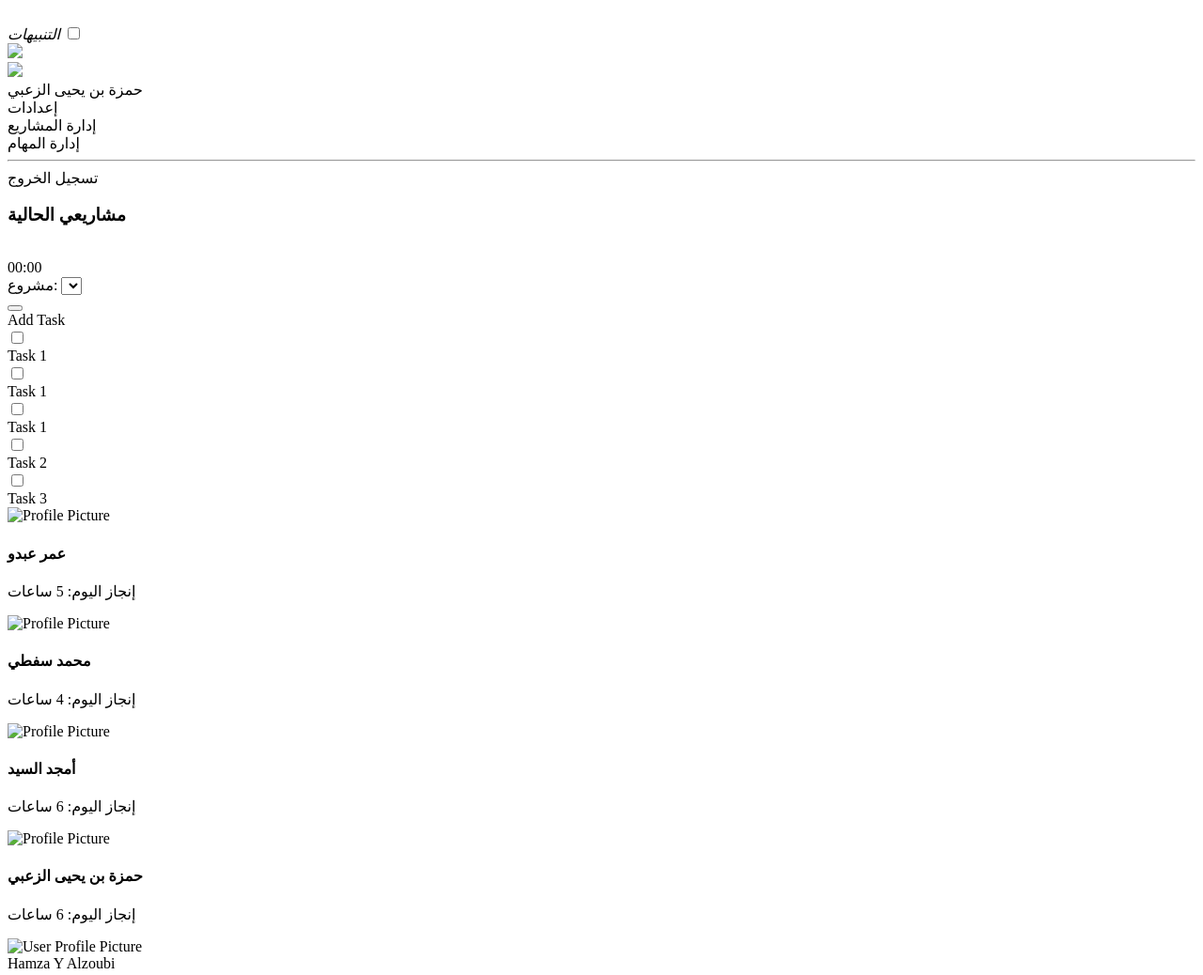
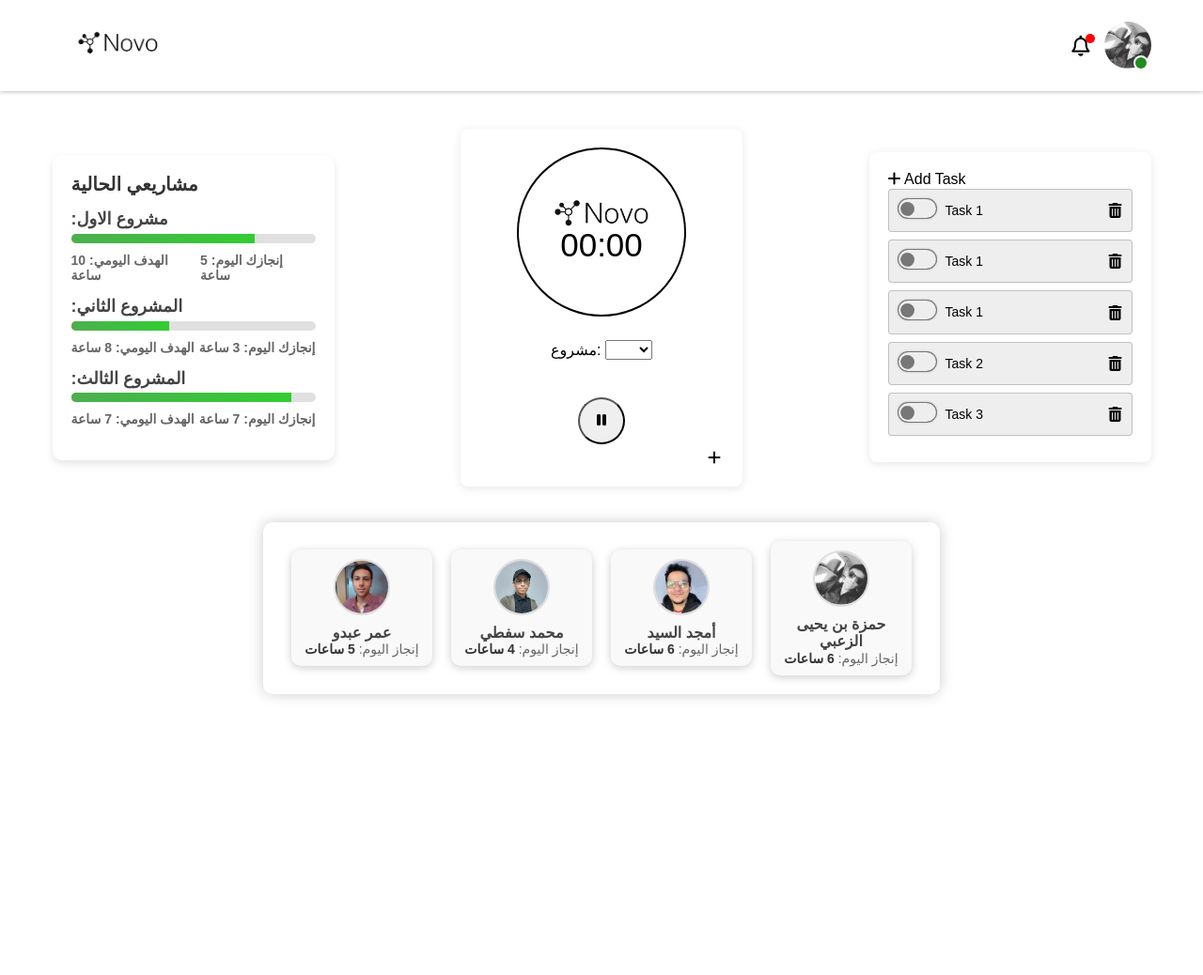
Before and after one commit to HamzaYAlzoubi/Novo-Team-Maneger, a plain HTML site: page Dashboard.html in a window 1280 px wide. Shown: the top 1038 px of the page at 94% size. After the commit the page ends 800 px from the top, so only its background shows below. Drawn offline with Linux system fonts and the light colour scheme; the site is published under a folder, as on GitHub Pages, so addresses that start at the root find nothing.

Commit message:
fix / scr

```diff
--- a/main.html
+++ b/Dashboard.html
@@ -4,24 +4,24 @@
         <meta charset="UTF-8">
         <meta name="viewport" content="width=device-width, initial-scale=1.0">
         <!-- normalize CSS -->
-        <link rel="stylesheet" href="/CSS/normalize.css">
+        <link rel="stylesheet" href="CSS/normalize.css">
         <!-- Google Font -->
         <style>@import url('https://fonts.googleapis.com/css2?family=Cairo:wght@200..1000&display=swap');</style>
         <!-- Font Awesome Library -->
-        <link rel="stylesheet" href="/CSS/all.min.css">
+        <link rel="stylesheet" href="CSS/all.min.css">
         <!-- my_framework -->
-        <link rel="stylesheet" href="/CSS/framework.css">
+        <link rel="stylesheet" href="CSS/framework.css">
         <!-- Icon for Page -->
-        <link rel="icon" href="/Image/1.Header/Login Page/Novo Logo Icon page.png">
+        <link rel="Icon" href="Image/1.Header/Novo Logo Icon page.png">
         <!-- main CSS file -->
-        <link rel="stylesheet" href="/CSS/2.Dashboard.css">
+        <link rel="stylesheet" href="CSS/2.Dashboard.css">
         <title>Novo Team Manager | Dashboard</title>
     </head>
     <body>
         <!-- Start Header-->
         <header id="header">
             <div class="container">
-                <a href="#"><img id="Logo" src="/Image/1.Header/Login Page/Novo Logo.png" alt=""></a>
+                <a href="#"><img id="Logo" src="Image/1.Header/Novo Logo.png" alt=""></a>
                 <div></div>
                 <i class="fa-regular fa-bell fa-lg notification">
                     <div class="notification_box">
@@ -32,9 +32,9 @@
                         </label>
                     </div>
                 </i>
-                <img class="Profile_img" src="/Image/2.Dashboard/Work Team/Profile img.png">
+                <img class="Profile_img" src="Image/2.Dashboard/Work Team/Profile img.png">
                 <div class="img_setting">
-                    <img class="Profile_img" src="/Image/2.Dashboard/Work Team/Profile img.png">
+                    <img class="Profile_img" src="Image/2.Dashboard/Work Team/Profile img.png">
                     <div class="profile_name">حمزة بن يحيى الزعبي</div>
                     <div class="Settings_btn">ﺇعدادات</div>
                     <div class="project_management">ﺇدارة المشاريع</div>
@@ -60,7 +60,7 @@
                 <!-- Start Timer  -->
                 <div class="timer-container">
                     <div class="O_timer">
-                        <img src="/Image/1.Header/Login Page/Novo Logo - Copy.png" alt="">
+                        <img src="Image/1.Header/Novo Logo - Copy.png" alt="">
                         <div contenteditable="true">00:00</div>
                     </div>
                     <div id="project-selector">
@@ -137,7 +137,7 @@
                 <!-- Start Work Team  -->
                 <div class="team-progress-box">
                     <div class="team-member">
-                      <img src="/Image/2.Dashboard/Work Team/Omar.jpg" alt="Profile Picture" class="profile-pic">
+                      <img src="Image/2.Dashboard/Work Team/Omar.jpg" alt="Profile Picture" class="profile-pic">
                       <div class="member-info">
                         <h4>عمر عبدو</h4>
                         <div class="progress-info">
@@ -146,7 +146,7 @@
                     </div>
                 </div>
                     <div class="team-member">
-                      <img src="/Image/2.Dashboard/Work Team/Mohamed S.jpg" alt="Profile Picture" class="profile-pic">
+                      <img src="Image/2.Dashboard/Work Team/Mohamed S.jpg" alt="Profile Picture" class="profile-pic">
                       <div class="member-info">
                           <h4>محمد سفطي</h4>
                           <div class="progress-info">
@@ -155,7 +155,7 @@
                     </div>
                 </div>
                 <div class="team-member">
-                    <img src="/Image/2.Dashboard/Work Team/Amjad.jpg" alt="Profile Picture" class="profile-pic">
+                    <img src="Image/2.Dashboard/Work Team/Amjad.jpg" alt="Profile Picture" class="profile-pic">
                     <div class="member-info">
                         <h4>أمجد السيد</h4>
                         <div class="progress-info">
@@ -164,7 +164,7 @@
                     </div>
                     </div>
                     <div class="team-member">
-                      <img src="/Image/2.Dashboard/Work Team/Profile img.png" alt="Profile Picture" class="profile-pic">
+                      <img src="Image/2.Dashboard/Work Team/Profile img.png" alt="Profile Picture" class="profile-pic">
                       <div class="member-info">
                           <h4>حمزة بن يحيى الزعبي</h4>
                           <div class="progress-info">
@@ -183,7 +183,7 @@
          <div class="container main_settings">
              <section id="Settings_Box">
                  <div class="header">
-                     <img src="/Image/2.Dashboard/Work Team/Profile img.png" alt="User Profile Picture">
+                     <img src="Image/2.Dashboard/Work Team/Profile img.png" alt="User Profile Picture">
                      <div>Hamza Y Alzoubi</div>
                      <i class="fa-solid fa-x"></i>
                  </div>
@@ -227,6 +227,6 @@
          </div>
         <!-- End Settings Page -->
     </main>
-    <script src="/JS/Dashboard.js"></script>
+    <script src="JS/Dashboard.js"></script>
     </body>
 </html>
--- a/JS/1.Login.js
+++ b/JS/1.Login.js
@@ -5,6 +5,6 @@ let login = document.querySelector(".Login");
 
 login.onclick = function () {
     console.log(login);
-    location.href= "http://127.0.0.1:5500/main.html"
+    location.href= "http://127.0.0.1:5500/Dashboard.html"
 }
 /*-------------End Login Page------------------------- */
--- a/JS/Dashboard.js
+++ b/JS/Dashboard.js
@@ -30,7 +30,7 @@ document.onclick = function() {
 let Logout = document.querySelector(".Logout");
 
 Logout.onclick = function () {
-    location.href = "http://127.0.0.1:5500/login.html"
+    location.href = "http://127.0.0.1:5500/index.html"
 }
 /* End Hedaer */
 
```
Also changed, not shown: index.html (+7 -7 lines), Image/1.Header/Novo Logo - Copy.png (renamed from Image/1.Header/Login Page/Novo Logo - Copy.png), Image/1.Header/Novo Logo Icon page.png (renamed from Image/1.Header/Login Page/Novo Logo Icon page.png), Image/1.Header/Novo Logo.png (renamed from Image/1.Header/Login Page/Novo Logo.png).
